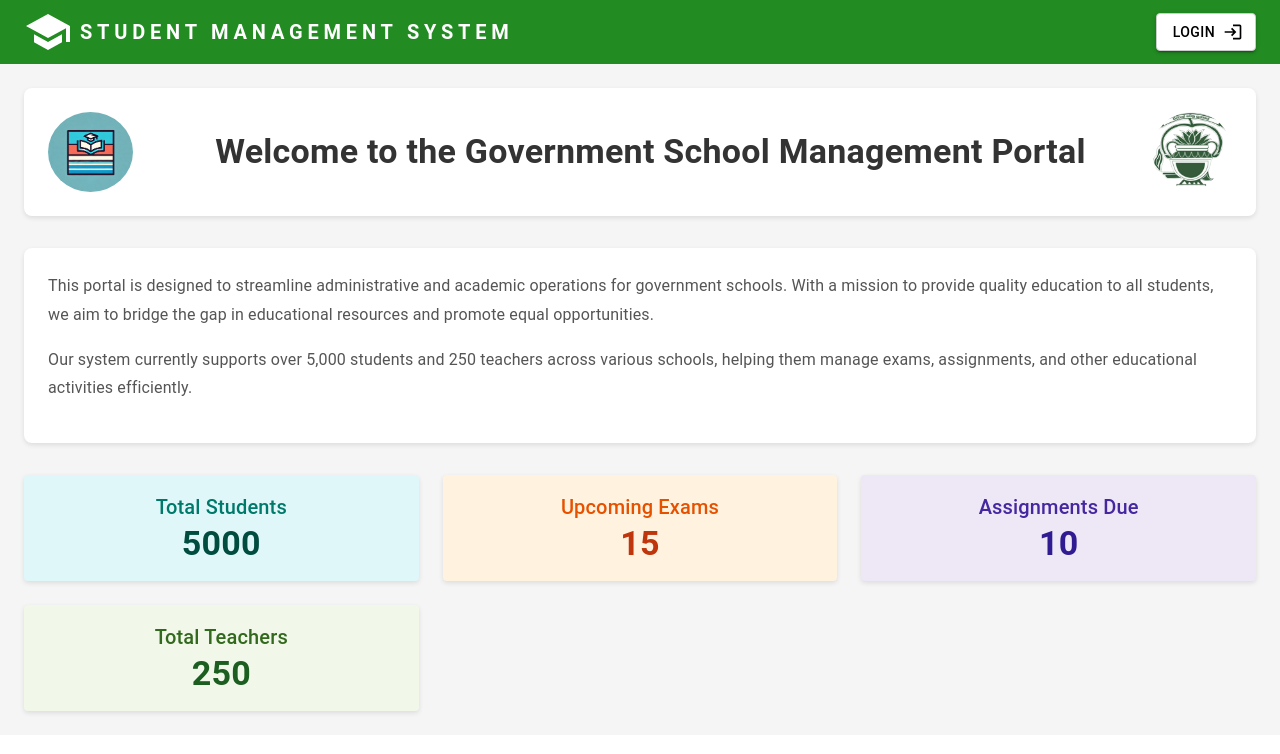
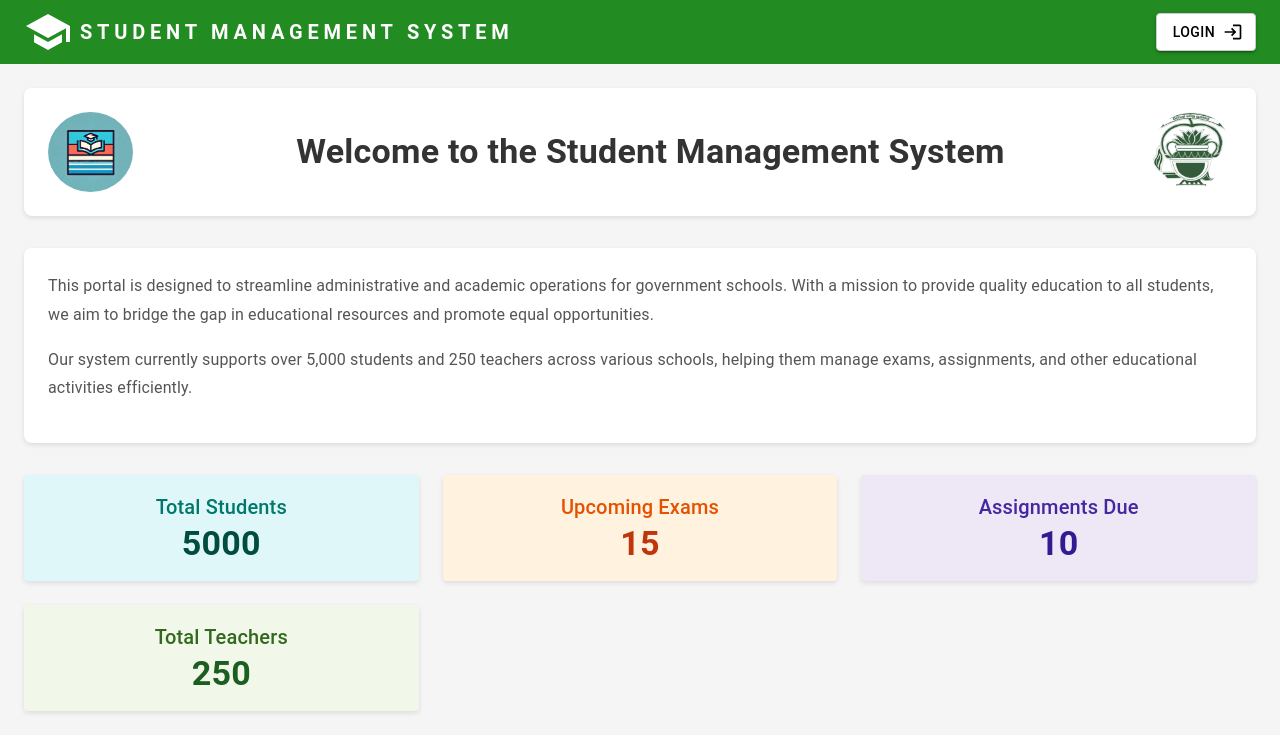
Before and after one commit to Praveen-Hapuarachchi/student-management-frontend, a React (Create React App) app: page / in a window 1280 px wide. Shown: the top 754 px of the page. Built offline with nearby package versions, Linux system fonts and the light colour scheme.

Commit message:
change welcome hedar

```diff
--- a/src/components/Dashboard.js
+++ b/src/components/Dashboard.js
@@ -27,7 +27,7 @@ const Dashboard = () => {
           variant="h4"
           sx={{ fontWeight: "bold", color: "#333", textAlign: "center", flexGrow: 1 }}
         >
-          Welcome to the Government School Management Portal
+          Welcome to the Student Management System
         </Typography>
         <Avatar
           alt="School Badge"
```
